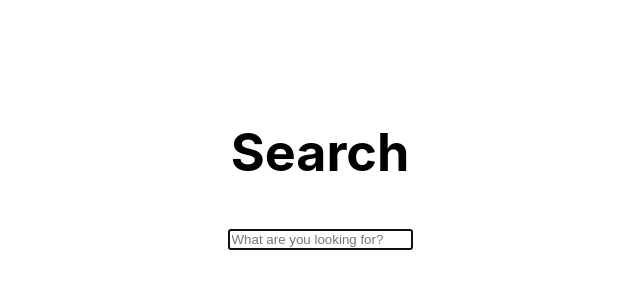
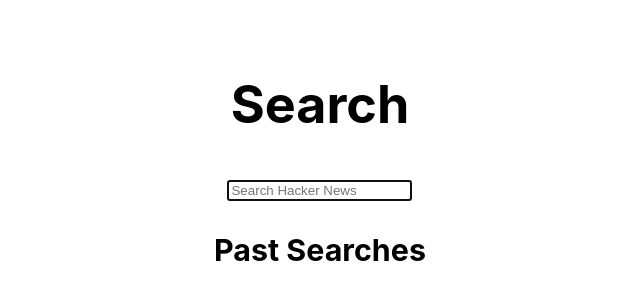
Before and after one commit to kalebal/hn-redux, a React (Create React App) app: page / in a window 1280 px wide. Shown: the part 232-532 px from the top of the page, without its empty margins (320-960 px from the left). Built offline with nearby package versions, Linux system fonts and the light colour scheme.

Commit message:
place past searches below search bar

```diff
--- a/src/features/search/Search.js
+++ b/src/features/search/Search.js
@@ -26,19 +26,20 @@ export function Search() {
       <h1>
         Search
       </h1>
+      <input
+      type="text"
+      placeholder="Search Hacker News"
+      autoFocus={true}
+      value={text}
+      onChange={handleChange}
+      onKeyDown={handleKeyDown}
+      />
+      <h3>Past Searches</h3>
       <ul>
         {pastSearches.map((search) => {
           return <li key={search}> {search} </li>
         })}
-      </ul>
-        <input
-        type="text"
-        placeholder="What are you looking for?"
-        autoFocus={true}
-        value={text}
-        onChange={handleChange}
-        onKeyDown={handleKeyDown}
-    />
+       </ul>
     </div>
   );
 }
```
